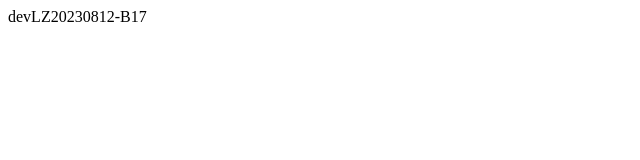
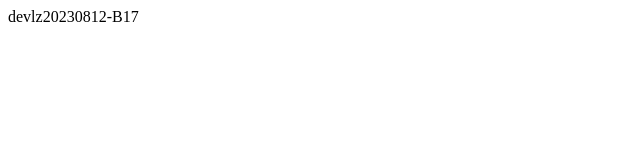
Before and after one commit to 73-de-LZ/73-de-LZ.github.io, a plain HTML site: page devel/update-info.html in a window 1280 px wide. Shown: the full height of the page, 0-640 px from the left. Drawn offline with Linux system fonts and the light colour scheme.

Commit message:
Update update-info.html

```diff
--- a/devel/update-info.html
+++ b/devel/update-info.html
@@ -1 +1 @@
-<html><body><p>devLZ20230812-B17</p></body></html>
+<html><body><p>devlz20230812-B17</p></body></html>
```
